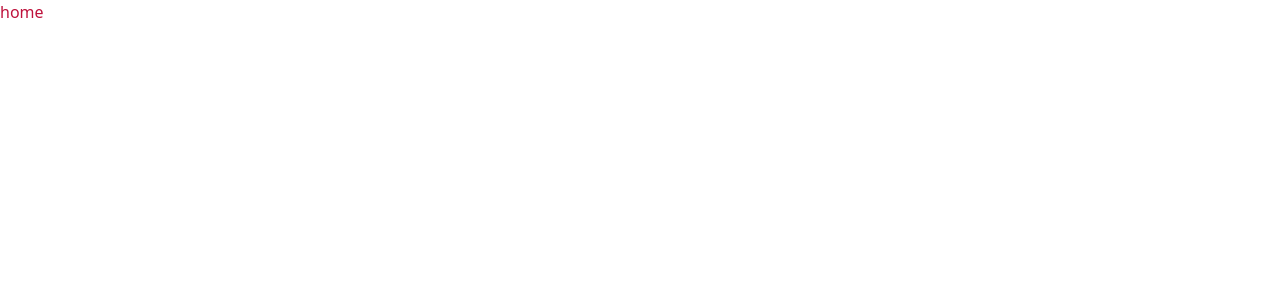
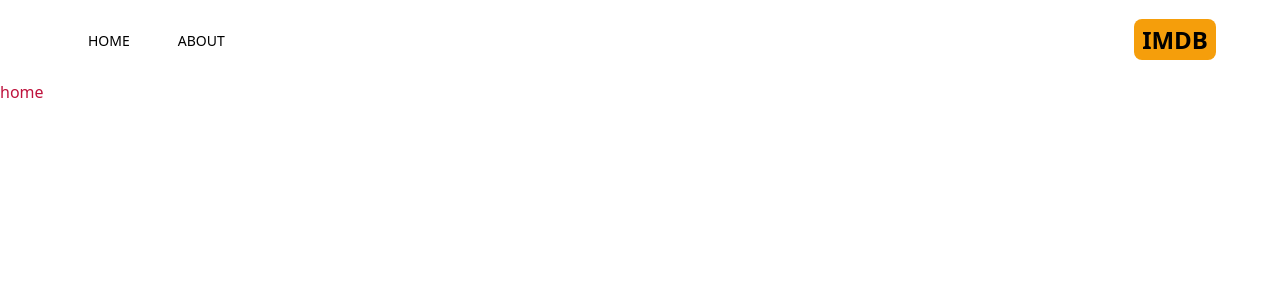
Before and after one commit to princesinghkushwah/IMDB-nextjs, a Next.js app: page / in a window 1280 px wide. Shown: the top 300 px of the page. Built offline with nearby package versions, Linux system fonts and the light colour scheme.

Commit message:
create header

```diff
--- a/package.json
+++ b/package.json
@@ -13,7 +13,8 @@
     "eslint-config-next": "13.2.4",
     "next": "13.2.4",
     "react": "18.2.0",
-    "react-dom": "18.2.0"
+    "react-dom": "18.2.0",
+    "react-icons": "^4.8.0"
   },
   "devDependencies": {
     "autoprefixer": "^10.4.14",
--- a/src/app/layout.js
+++ b/src/app/layout.js
@@ -1,3 +1,4 @@
+import Header from '@/components/Header'
 import './globals.css'
 
 export const metadata = {
@@ -8,7 +9,12 @@
 export default function RootLayout({ children }) {
   return (
     <html lang="en">
-      <body>{children}</body>
+      <body>
+
+         {/* Header  */}
+          <Header />
+
+      {children}</body>
     </html>
   )
 }
--- /dev/null
+++ b/src/components/Header.jsx
@@ -0,0 +1,27 @@
+import React from 'react'
+import MenuItem from './MenuItem'
+
+import { AiFillHome, AiFillInfoCircle } from 'react-icons/ai'
+import Link from 'next/link'
+
+
+const Header = () => {
+    return (
+        <div className='flex justify-between mx-2 py-6 max-w-6xl sm:mx-auto items-center'>
+            <div className='flex '>
+                <MenuItem title={"HOME"} address="/" Icon={AiFillHome} />
+                <MenuItem title={"ABOUT"} address="/about" Icon={AiFillInfoCircle} />
+            </div>
+            <div className=''>
+                <Link href={"/"}>
+                <h2 className='text-2xl'>
+                    <span className='font-bold bg-amber-500 py-1 px-2 rounded-lg'>
+                        IMDB
+                    </span>
+                </h2></Link>
+            </div>
+        </div>
+    )
+}
+
+export default Header
--- /dev/null
+++ b/src/components/MenuItem.jsx
@@ -0,0 +1,18 @@
+import Link from 'next/link'
+import React from 'react'
+
+
+const MenuItem = ({ title, address, Icon }) => {
+    return (
+        <div>
+            <Link href={address} className="mx-4 lg:mx-6 hover:text-amber-600">
+                <Icon className="text-2xl  sm:hidden mx-4" />
+                <p className='hidden sm:inline my-2 text-sm'>
+                    {title}
+                </p>
+            </Link>
+        </div>
+    )
+}
+
+export default MenuItem
```
Also changed, not shown: 1 other file (tests, documents, lock files or other folders).
